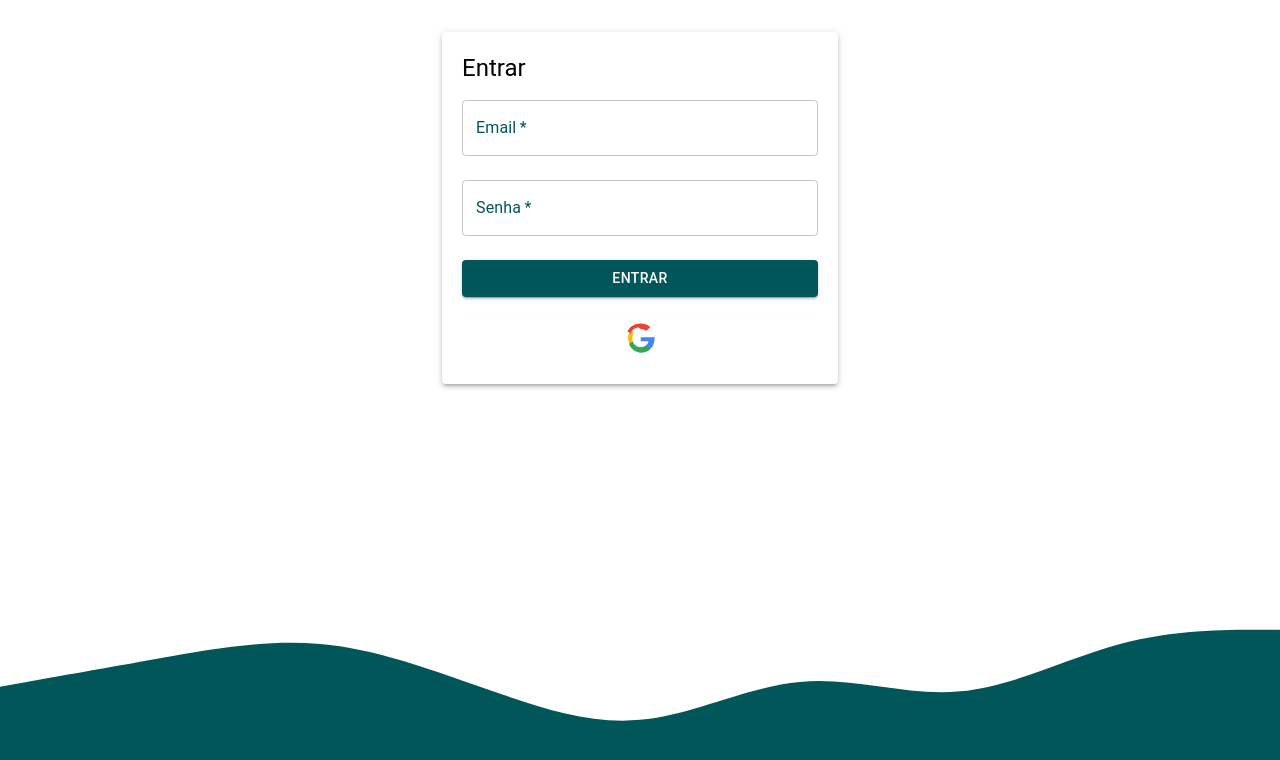
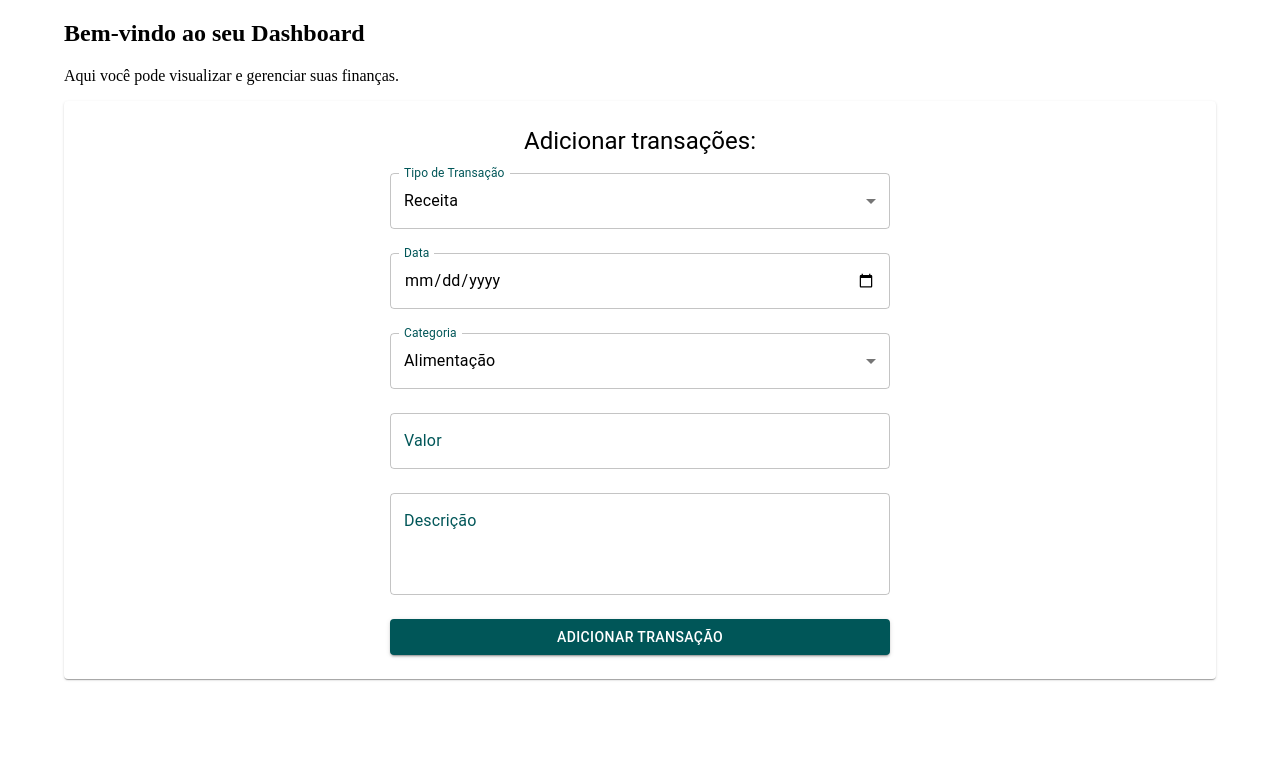
Before and after one commit to alexmacieldeveloper/app-personal-financial, a React (Create React App) app: page /dashboard in a window 1280 px wide. Before the commit this address led to /login. Shown: the top 760 px of the page. Built offline with nearby package versions, Linux system fonts and the light colour scheme; no server answers.

Commit message:
adjusted routes

```diff
--- a/src/App.tsx
+++ b/src/App.tsx
@@ -9,17 +9,18 @@ import { AuthProvider } from './context/AuthContext';
 import PrivateRoute from './components/PrivateRoute';
 
 
-function App() {
+const App: React.FC = () => {
+  const isAuthenticated = true;
+
   return (
     <ThemeProvider theme={theme}>
       <AuthProvider>
         <Router>
           <Routes>
-            <Route path="/" element={<Navigate to="/login" replace />} />
             <Route path="/login" element={<Login />} />
             <Route path="/signup" element={<SignUp />} />
-            <Route element={<PrivateRoute />}>
-              <Route path="/dashboard" element={<Dashboard />} />
+            <Route element={<PrivateRoute isAuthenticated={isAuthenticated} />}>
+              <Route path="/*" element={<Dashboard />} />
             </Route>
           </Routes>
         </Router>
--- a/src/components/PrivateRoute.tsx
+++ b/src/components/PrivateRoute.tsx
@@ -1,13 +1,12 @@
 import React from 'react';
 import { Navigate, Outlet } from 'react-router-dom';
-import { useAuth } from '../context/AuthContext';
 
-const PrivateRoute: React.FC = () => {
-  const { user, loading } = useAuth();
+interface PrivateRouteProps {
+  isAuthenticated: boolean;
+}
 
-  if (loading) return <p>Carregando...</p>;
-
-  return user ? <Outlet /> : <Navigate to="/login" replace />;
+const PrivateRoute: React.FC<PrivateRouteProps> = ({ isAuthenticated }) => {
+  return isAuthenticated ? <Outlet /> : <Navigate to="/login" />;
 };
 
 export default PrivateRoute;
```
